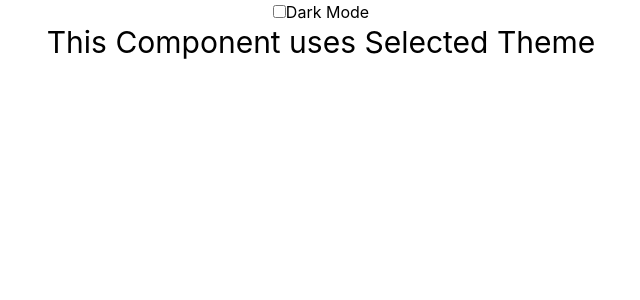
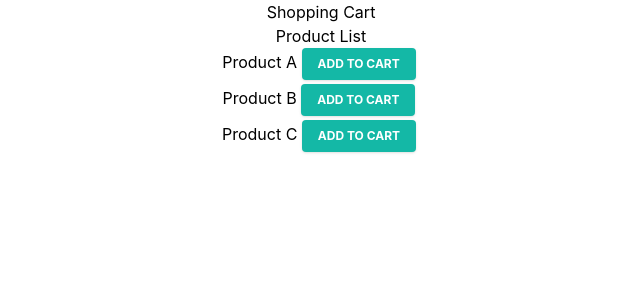
Before and after one commit to manthanmk66/react-practice-30, a React (Create React App) app: page / in a window 1280 px wide. Shown: the top 300 px of the page, without its empty margins (319-959 px from the left). Built offline with nearby package versions, Linux system fonts and the light colour scheme.

Commit message:
Added 21th

```diff
--- a/src/App.js
+++ b/src/App.js
@@ -21,6 +21,8 @@ import NineteenComp from "./components/TwentyComp";
 import Twenty from "./components/Twenty";
 import TwentyComp from "./components/TwentyComp";
 import { ThemeProvider } from "./components/ThemeContext";
+import TwentyOne from "./components/TwentyOne";
+import { CartProvider } from "./components/CartContext";
 function App() {
   // const items = [
   //   "Item 1",
@@ -47,12 +49,15 @@ function App() {
       {/* <Sixteen items={items} /> */}
       {/* <Sevnteen items={items} itemsPerPage={2} /> */}
       {/* <Eighteen/> */}
-      <ThemeProvider>
+      {/* <ThemeProvider>
         <div>
           <Twenty />
           <TwentyComp />
         </div>
-      </ThemeProvider>
+      </ThemeProvider> */}
+      <CartProvider>
+        <TwentyOne />
+      </CartProvider>
     </div>
   );
 }
--- /dev/null
+++ b/src/components/CartContext.js
@@ -0,0 +1,51 @@
+import { createContext, useContext, useReducer } from "react";
+
+const CartContext = createContext();
+
+export function CartProvider({ children }) {
+  const initialState = {
+    cartItems: [],
+  };
+
+  function cartReducer(state, action) {
+    console.log(state, action);
+    switch (action.type) {
+      case "ADD_TO_CART":
+        return {
+          ...state,
+          cartItems: [...state.cartItems, action.payload],
+        };
+      case "UPDATE_QUANTITY":
+        return {
+          ...state,
+          cartItems: state.cartItems.map((item) =>
+            item.id === action.payload.id
+              ? { ...item, quantity: action.payload.quantity }
+              : item
+          ),
+        };
+
+      case "REMOVE_FROM_CART":
+        return {
+          ...state,
+          cartItems: state.cartItems.filter(
+            (item) => item.id !== action.payload
+          ),
+        };
+      default:
+        return state;
+    }
+  }
+
+  const [cartState, cartDispatch] = useReducer(cartReducer, initialState);
+
+  return (
+    <CartContext.Provider value={{ cartState, cartDispatch }}>
+      {children}
+    </CartContext.Provider>
+  );
+}
+
+export function useCart() {
+  return useContext(CartContext);
+}
--- /dev/null
+++ b/src/components/TwentyOne.js
@@ -0,0 +1,83 @@
+import React from "react";
+import { useCart } from "./CartContext";
+
+export default function Twenty() {
+  const { cartState, cartDispatch } = useCart();
+
+  const addToCart = (item) => {
+    const existingCartItem = cartState.cartItems.find(
+      (cartItem) => cartItem.id === item.id
+    );
+
+    if (existingCartItem) {
+      cartDispatch({
+        type: "UPDATE_QUANTITY",
+        payload: { id: item.id, quantity: existingCartItem.quantity + 1 },
+      });
+    } else {
+      cartDispatch({ type: "ADD_TO_CART", payload: { ...item, quantity: 1 } });
+    }
+  };
+
+  const updateQuantity = (itemId, quantity) => {
+    if (quantity > 0) {
+      cartDispatch({
+        type: "UPDATE_QUANTITY",
+        payload: { id: itemId, quantity },
+      });
+    }
+  };
+
+  const removeFromCart = (itemId) => {
+    cartDispatch({ type: "REMOVE_FROM_CART", payload: itemId });
+  };
+
+  const products = [
+    { id: 1, name: "Product A" },
+    { id: 2, name: "Product B" },
+    { id: 3, name: "Product C" },
+  ];
+  return (
+    <div>
+      <h2>Shopping Cart</h2>
+      {cartState.cartItems.map((item) => (
+        <li key={item.id}>
+          {item.name} - {item.quantity}
+          <button
+            className="ml-2 bg-orange-400 text-white active:bg-orange-600 font-bold uppercase text-xs px-4 py-2 rounded shadow hover:shadow-md outline-none focus:outline-none mr-1 mb-1 ease-linear transition-all duration-150"
+            onClick={() => updateQuantity(item.id, item.quantity + 1)}
+          >
+            +
+          </button>
+          <button
+            className="bg-orange-500 text-white active:bg-orange-600 font-bold uppercase text-xs px-4 py-2 rounded shadow hover:shadow-md outline-none focus:outline-none mr-1 mb-1 ease-linear transition-all duration-150"
+            onClick={() => updateQuantity(item.id, item.quantity - 1)}
+          >
+            -
+          </button>
+          <button
+            className="bg-orange-600 text-white active:bg-orange-600 font-bold uppercase text-xs px-4 py-2 rounded shadow hover:shadow-md outline-none focus:outline-none mr-1 mb-1 ease-linear transition-all duration-150"
+            onClick={() => removeFromCart(item.id)}
+          >
+            Remove
+          </button>
+        </li>
+      ))}
+      <h2>Product List</h2>
+      <ul>
+        {products.map((product) => (
+          <li key={product.id}>
+            {product.name}{" "}
+            <button
+              className="bg-teal-500 text-white active:bg-orange-600 font-bold uppercase text-xs px-4 py-2 rounded shadow hover:shadow-md outline-none focus:outline-none mr-1 mb-1 ease-linear transition-all duration-150"
+              onClick={() => addToCart(product)}
+            >
+              {" "}
+              Add To Cart{" "}
+            </button>
+          </li>
+        ))}
+      </ul>
+    </div>
+  );
+}
```
